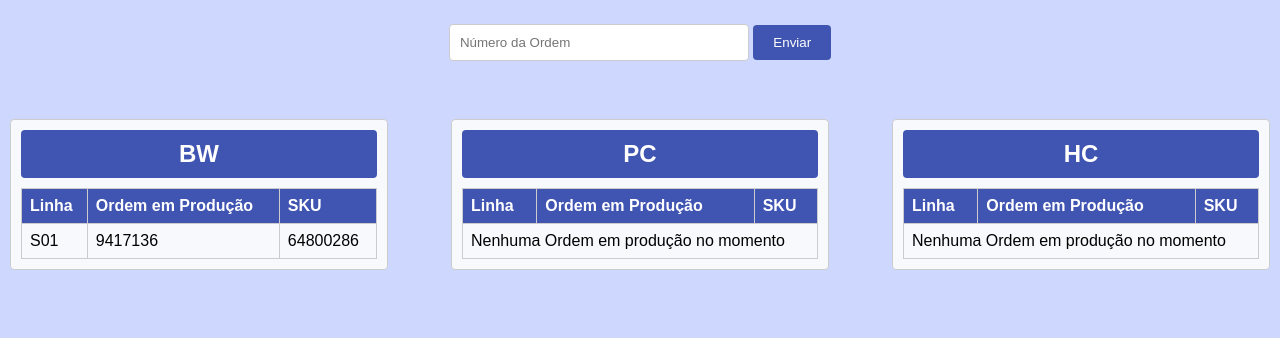
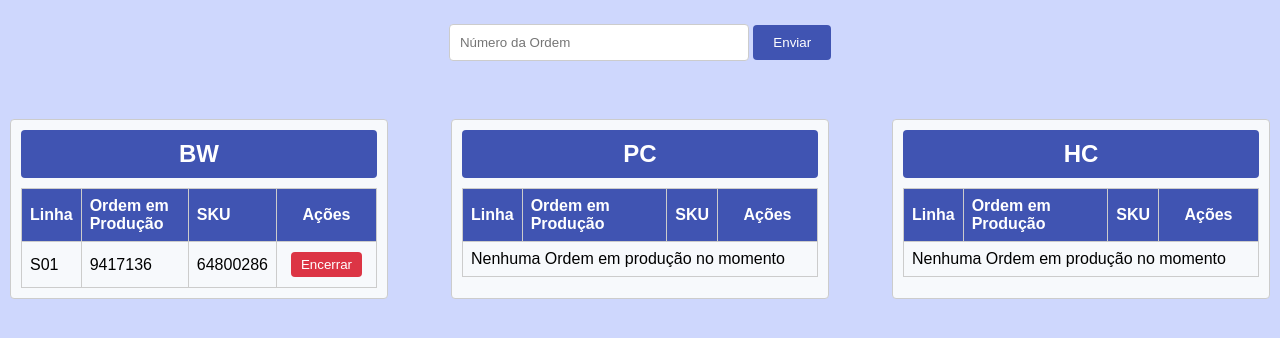
Before and after one commit to Isabela-Biacca/solucaoTemp_Aplicador, a Flask app: page / in a window 1280 px wide. Shown: the part 212-550 px from the top of the page. Run offline with Flask 3, Linux system fonts and the light colour scheme.

Commit message:
Adicionando opção de encerrar ordens

```diff
--- a/MAK_Controller/main.py
+++ b/MAK_Controller/main.py
@@ -7,6 +7,7 @@ from modules.file_manager import move_to_input
 from config import FOLDERS
 from datetime import datetime
 from pathlib import Path
+import shutil
 import threading
 import os
 import msvcrt
@@ -62,11 +63,39 @@ def move_order(order_id):
         elif len(files) == 1:
             file_to_move = files[0][0]
         else:
-            return jsonify(f"Ordem {order_id} não encontrada"), 404, {'charset': 'utf-8'}
+            return jsonify(f"Ordem {order_id} nao encontrada"), 404, {'charset': 'utf-8'}
 
         move_to_input(file_to_move, overwrite=True)
         log(f"Ordem {order_id} movida manualmente")
         return jsonify(f"Ordem {order_id} movida!"), 200, {'charset': 'utf-8'}
+
+    except Exception as e:
+        return jsonify({"status": "error", "message": str(e)}), 500, {'charset': 'utf-8'}
+
+@app.route('/encerrar/<order_id>')
+def encerrar_ordem(order_id):
+    try:
+        # Encontrar o arquivo na pasta input
+        input_folder = Path(FOLDERS["input"])
+        target_file = None
+
+        for file in input_folder.glob("*.xml"):
+            current_id, _, _, _ = get_production_order(file)
+            if current_id == order_id:
+                target_file = file
+                break
+
+        if not target_file:
+            return jsonify(f"Ordem {order_id} nao encontrada"), 404, {'charset': 'utf-8'}
+
+        # Criar pasta backup se não existir
+        backup_dir = Path(FOLDERS["input"]) / "backup"
+        backup_dir.mkdir(exist_ok=True)
+
+        # Mover arquivo
+        shutil.move(str(target_file), str(backup_dir / target_file.name))
+        log(f"Ordem {order_id} encerrada e movida para backup")
+        return jsonify(f"Ordem {order_id} encerrada com sucesso!"), 200, {'charset': 'utf-8'}
 
     except Exception as e:
         return jsonify({"status": "error", "message": str(e)}), 500, {'charset': 'utf-8'}
@@ -120,7 +149,7 @@ class MakHandler(FileSystemEventHandler):
                 log(f"Erro de I/O: {str(e)}")
 
         if not success or not new_order_id:
-            alert_msg = f"ATENÇÃO: Não foi possível realizar atualização automática do arquivo MAK165 - {new_order_id}. Realizar ação manual!"
+            alert_msg = f"ATENÇÃO: Nao foi possível realizar atualização automática do arquivo MAK165 - {new_order_id}. Realizar ação manual!"
             log(alert_msg)
             return
 
--- a/MAK_Controller/static/css/index.css
+++ b/MAK_Controller/static/css/index.css
@@ -131,6 +131,29 @@ header button {
   color: white;
 }
 
+/* Botão Encerrar */
+.btn-encerrar {
+  padding: 5px 10px;
+  background-color: #dc3545;
+  color: white;
+  border: none;
+  border-radius: 4px;
+  cursor: pointer;
+  transition: background-color 0.3s;
+  margin: 2px;
+}
+
+.btn-encerrar:hover {
+  background-color: #bb2d3b;
+}
+
+/* Ajuste das colunas */
+.status th:nth-child(4),
+.status td:nth-child(4) {
+  width: 100px;
+  text-align: center;
+}
+
 #notification {
   animation: slideIn 0.3s ease-out;
 }
--- a/MAK_Controller/static/js/index.js
+++ b/MAK_Controller/static/js/index.js
@@ -48,6 +48,9 @@ async function loadOrders() {
               <td>${order.linha}</td>
               <td>${order.op}</td>
               <td>${order.sku}</td>
+              <td>
+                <button class="btn-encerrar" onclick="encerrarOrdem('${order.op}', this)">Encerrar</button>
+              </td>
             </tr>
           `;
           }
@@ -55,7 +58,7 @@ async function loadOrders() {
         .join("")
       : `
       <tr>
-        <td colspan="3">Nenhuma Ordem em produção no momento</td>
+        <td colspan="4">Nenhuma Ordem em produção no momento</td>
       </tr>
     `;
 
@@ -70,6 +73,9 @@ async function loadOrders() {
               <td>${order.linha}</td>
               <td>${order.op}</td>
               <td>${order.sku}</td>
+              <td>
+                <button class="btn-encerrar" onclick="encerrarOrdem('${order.op}', this)">Encerrar</button>
+              </td>
             </tr>
           `;
           }
@@ -77,7 +83,7 @@ async function loadOrders() {
         .join("")
       : `
       <tr>
-        <td colspan="3">Nenhuma Ordem em produção no momento</td>
+        <td colspan="4">Nenhuma Ordem em produção no momento</td>
       </tr>
     `;
 
@@ -92,6 +98,9 @@ async function loadOrders() {
               <td>${order.linha}</td>
               <td>${order.op}</td>
               <td>${order.sku}</td>
+              <td>
+                <button class="btn-encerrar" onclick="encerrarOrdem('${order.op}', this)">Encerrar</button>
+              </td>
             </tr>
           `;
           }
@@ -99,7 +108,7 @@ async function loadOrders() {
         .join("")
       : `
       <tr>
-        <td colspan="3">Nenhuma Ordem em produção no momento</td>
+        <td colspan="4">Nenhuma Ordem em produção no momento</td>
       </tr>
     `;
 }
@@ -114,6 +123,25 @@ async function moveOrder() {
     showNotification(error.message || 'Erro ao mover ordem', 'error');
   }
   loadOrders();
+}
+
+async function encerrarOrdem(orderId, button) {
+  if (!confirm(`Deseja realmente encerrar a ordem ${orderId}?`)) return;
+
+  button.disabled = true;
+  button.textContent = 'Processando...';
+
+  try {
+    const response = await fetch(`/encerrar/${orderId}`);
+    const result = await response.text();
+    showNotification(result, response.status);
+    loadOrders();
+  } catch (error) {
+    showNotification(error.message || 'Erro ao encerrar ordem', 'error');
+  } finally {
+    button.disabled = false;
+    button.textContent = 'Encerrar';
+  }
 }
 
 function showNotification(message, type = 'warning') {
--- a/MAK_Controller/templates/index.html
+++ b/MAK_Controller/templates/index.html
@@ -90,6 +90,7 @@
                 <th>Linha</th>
                 <th>Ordem em Produção</th>
                 <th>SKU</th>
+                <th>Ações</th>
               </tr>
             </thead>
             <tbody id="bw-table"></tbody>
@@ -104,6 +105,7 @@
                 <th>Linha</th>
                 <th>Ordem em Produção</th>
                 <th>SKU</th>
+                <th>Ações</th>
               </tr>
             </thead>
             <tbody id="pc-table"></tbody>
@@ -119,6 +121,7 @@
                 <th>Linha</th>
                 <th>Ordem em Produção</th>
                 <th>SKU</th>
+                <th>Ações</th>
               </tr>
             </thead>
             <tbody id="hc-table"></tbody>
```
